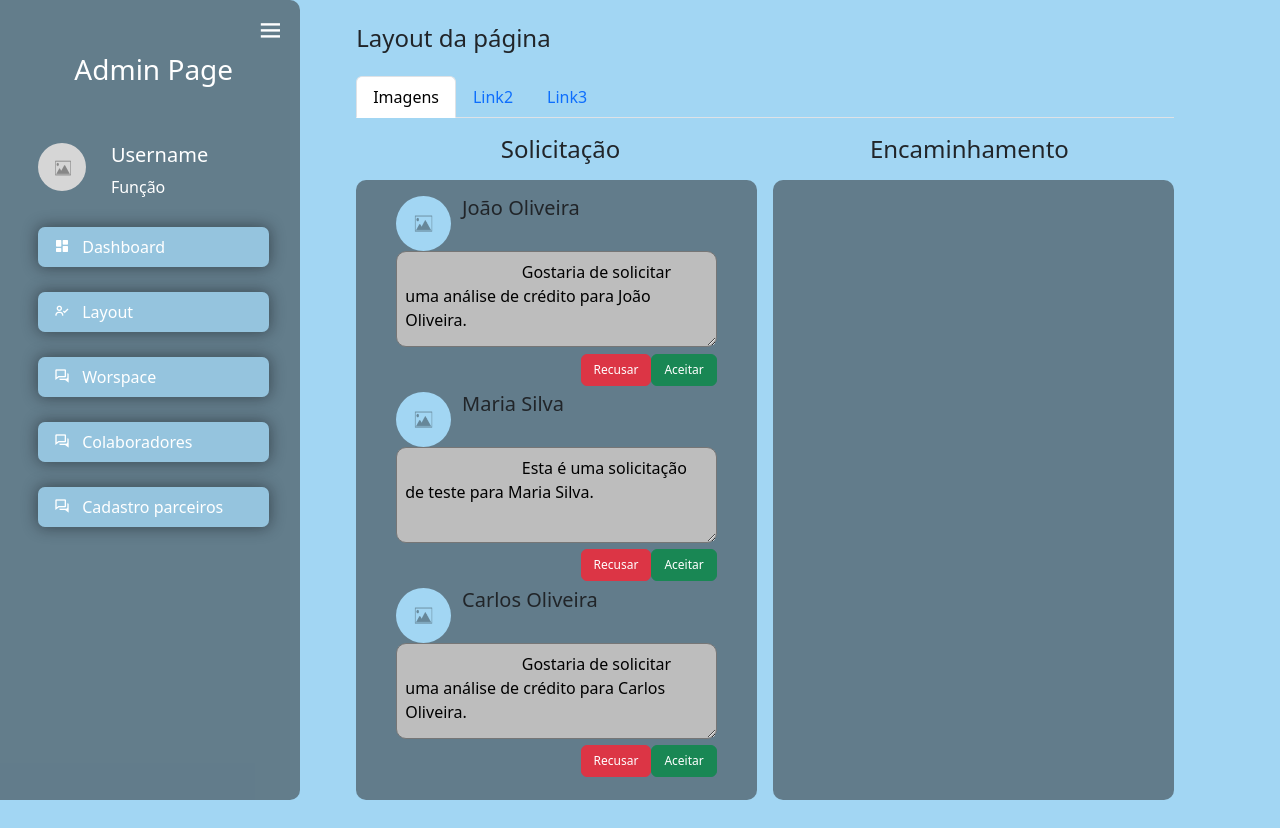
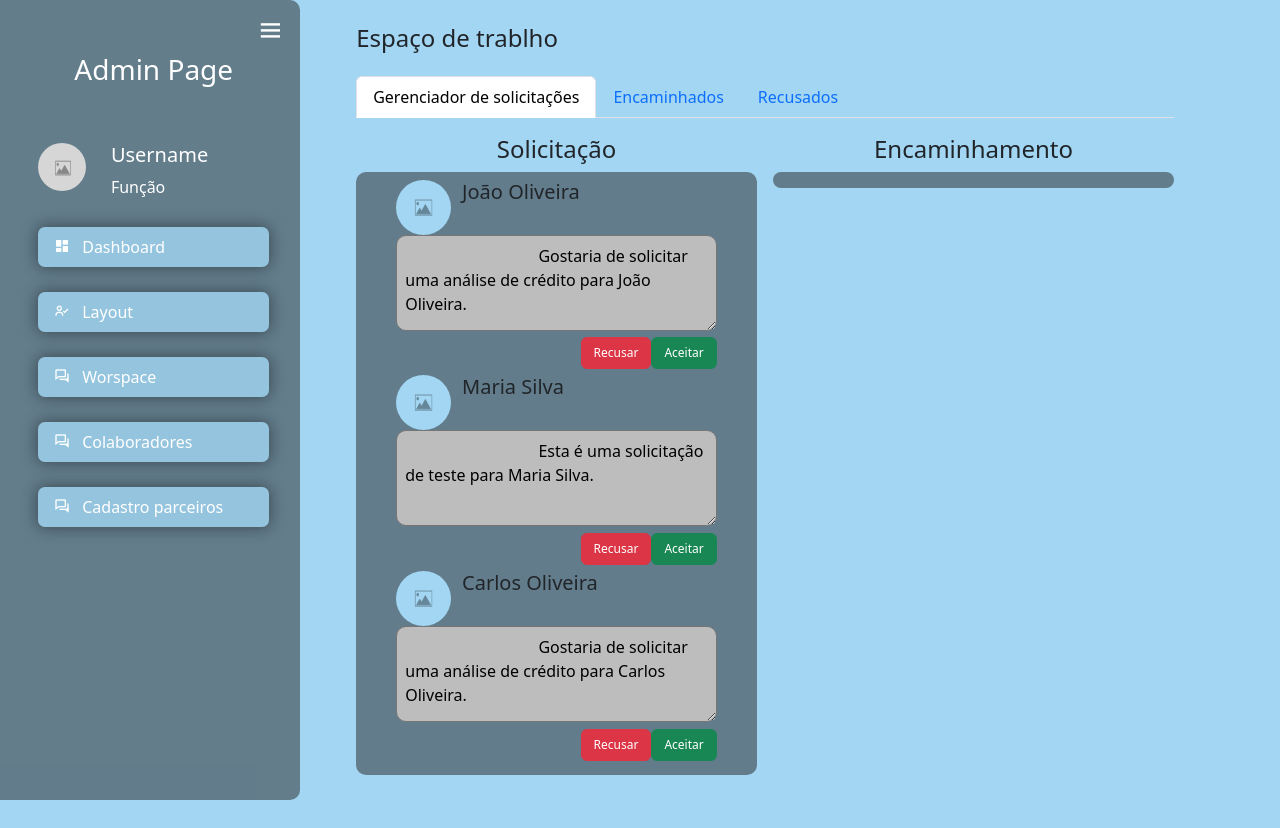
Before and after one commit to lucasDemori21/acme-ong, a PHP site: page /view/workspace.php in a window 1280 px wide. After the commit the page ends 800 px from the top, so only its background shows below. Run offline with PHP 8.4, Linux system fonts and the light colour scheme; the visitor is signed in with stand-in values (Sample User, id 1); data comes from the database, SQL or seed files in the repository; some libraries are stand-ins or nearby versions.

Commit message:
Update 07/07

```diff
--- a/assets/css/admin.css
+++ b/assets/css/admin.css
@@ -144,10 +144,13 @@ body {
         width: 100%;
         margin: 1% auto;
     }
+    .layout-image .title{
+        width: 100%;
+    }
 }
 
 .container-workspace{
-    width: 49%;
+    width: 100%;
     padding: 2% 0;
     height: auto;
     background-color: rgba(36, 36, 36, 0.5);
@@ -215,13 +218,8 @@ body {
     font-size: 12px;
 }
 
-.title-workspace{
-    width: 100%;
-    display: flex;
-}
-
 .title{
-    width: 50%;
+    width: 49%;
     margin-top: 2%;
     text-align: center;
 }
--- a/config/conexao.php
+++ b/config/conexao.php
@@ -1,7 +1,9 @@
 <?php
-if($conn = mysqli_connect("localhost", "root", "root")){
+if($conn = mysqli_connect("localhost", "root", "")){
 	if(!mysqli_select_db($conn, "ongacme")){
 		echo "Problemas de conexão! ";
 	}
+}else{
+	echo "ERRO DE CONEXÃO!";
 }
 ?>
--- a/view/workspace.php
+++ b/view/workspace.php
@@ -2,82 +2,27 @@
 require_once 'parts/cabecalho.php';
 require_once '../config/conexao.php';
 ?>
-<script>
-    function resposta(id, resposta){
-        const resp = resposta;
-        const id_cliente = id;
-        $.ajax({
-            url: '../assets/ajax/resposta_solicitacao_ajax.php',
-            method: 'POST',
-            data: {
-                id: id_cliente,
-                resposta: resp
-            },
-            beforeSend: function(){
-                $("#botao_ac_"+id).text('Processando...');
-            }
-        })
-        .done(function(obj) {
-            if(obj == 'success'){
-                location.reload();
-            }else{
-                alert('ERRO');
-            }
-        })
-    }
-
-    function encaminhar(id_cliente){
-        const id = id_cliente
-        const parceiro = $("#parceiros").val();
-
-        $.ajax({
-            url: '../assets/ajax/encaminhamento_ajax.php',
-            method: 'POST',
-            data: {
-                id: id,
-                parceiro: parceiro
-            },
-            beforeSend: function(){
-                $("#botao_enviar_"+id).text('Enviando...');
-            }
-        })
-        .done(function(obj) {
-            if(obj == 'success'){
-                location.reload();
-            }else{
-                alert('ERRO')
-            }
-        })
-
-    }
-</script>
+<script src="../assets/js/workspace.js"></script>
     <div class="p-1 my-container active-cont">
         <nav class="navbar top-navbar navbar-light px-5">
             <a class="btn border-0" id="menu-btn"><i class="bx bx-menu"></i></a>
         </nav>
-        <legend class="title-page">Layout da página</legend>
+        <legend class="title-page">Espaço de trablho</legend>
         <div class="container-tabs">
             <ul class="nav nav-tabs w-100">
                 <li class="nav-item">
-                    <a class="nav-link active" aria-current="page" href="#">Imagens</a>
+                    <a class="nav-link active" aria-current="page" href="#">Gerenciador de solicitações</a>
                 </li>
                 <li class="nav-item">
-                    <a class="nav-link" href="#">Link2</a>
+                    <a class="nav-link" href="#">Encaminhados</a>
                 </li>
                 <li class="nav-item">
-                    <a class="nav-link" href="#">Link3</a>
+                    <a class="nav-link" href="#">Recusados</a>
                 </li>
             </ul>
-            <div class="title-workspace">
-
+            <div class="layout-image">
                 <div class="title">
                         <h4>Solicitação</h4>
-                </div>
-                <div class="title">
-                    <h4>Encaminhamento</h4>
-                </div>
-            </div>
-            <div class="layout-image">
                         <div class="container-workspace">
                             <?php
                         $sql_user = "SELECT id_cliente, nome, texto_solicitacao, status_sl  FROM ongacme.user";
@@ -110,6 +55,9 @@ require_once '../config/conexao.php';
                         }
                         ?>
                     </div>
+                </div>
+                <div class="title">
+                    <h4>Encaminhamento</h4>
                     <div class="container-workspace">
                         <?php
                     $sql_solicitacao = "SELECT * FROM ongacme.user";
@@ -156,6 +104,7 @@ require_once '../config/conexao.php';
             </div>
         </div>
     </div>
+</div>
 </body>
 </html>
 <script src="https://cdn.jsdelivr.net/npm/bootstrap@5.3.0/dist/js/bootstrap.bundle.min.js"
```
Also changed, not shown: assets/js/workspace.js (added, +54 -0 lines). Lines whose indentation alone changed are shown as unchanged.
